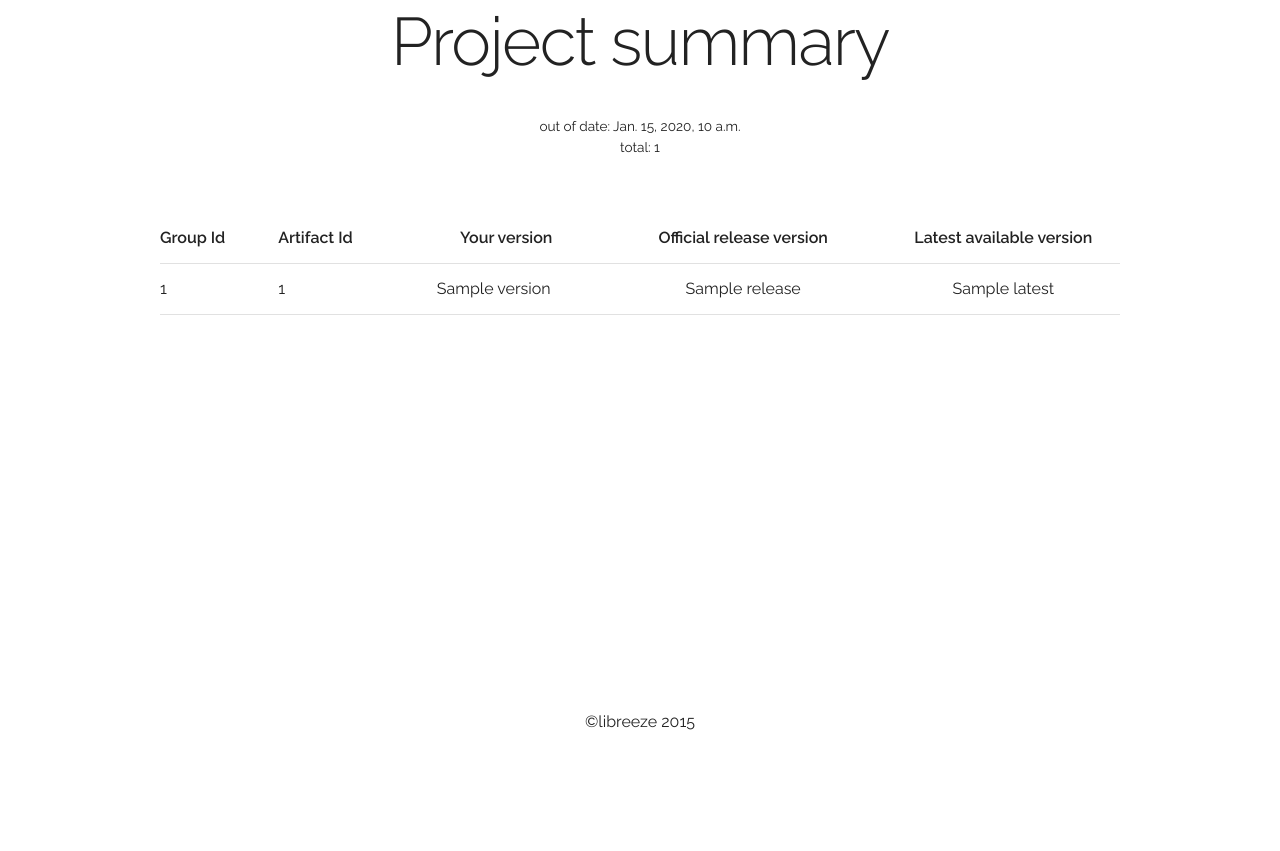
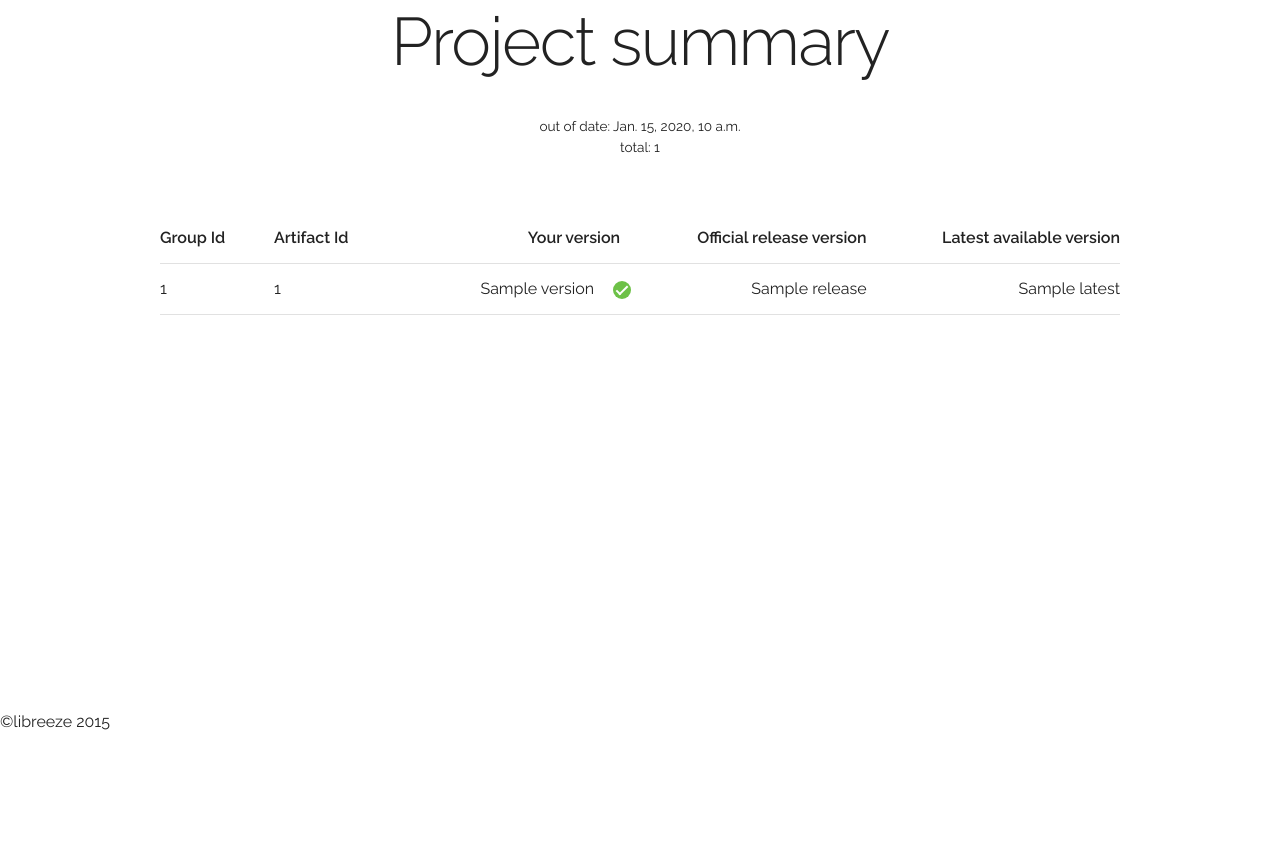
Before and after one commit to markotitel/libreeze, a Django app: template app/templates/app/result.html in a window 1280 px wide. Shown: the part 26-877 px from the top of the page. Run offline with Django 3.2, Linux system fonts and the light colour scheme; the template is opened without the code that fills it: most values are stand-ins (such as "Sample title", 1, 10 or a date in 2020); some libraries are stand-ins or nearby versions.

Commit message:
Added version flags - up-to-date, out-of-date, no-version-information

```diff
--- a/app/static/app/css/lb-main.css
+++ b/app/static/app/css/lb-main.css
@@ -117,6 +117,10 @@
 /*
  * Custom
  */
+
+th {
+	vertical-align: top;
+}
 /*
  * Helper classes
  */
@@ -127,8 +131,12 @@
 	font-size: .75em;
 }
 
-.centered {
+.text-center {
 	text-align: center;
+}
+
+.text-right {
+	text-align: right;
 }
 /* ==========================================================================
    Helper classes
--- a/app/static/app/css/lb-result.css
+++ b/app/static/app/css/lb-result.css
@@ -2,25 +2,106 @@
 /*
  * Custom
  */
+
 caption {
-    font-size: .85em;
-    margin-bottom: 4em;
+	font-size: .85em;
+	margin-bottom: 4em;
 }
 
 .version {
-  padding-right: 40px;
+	padding-right: 25px;
 }
-
+/*
 .warn {
   background-color: #ffe559;
   border: 1px solid #efd442;
   font-size: .8em;
-  float: right;
   color: #666;
   font-weight: bold;
   border-radius: 20px;
   padding: 0 .65em;
 }
+*/
+/*
+.warning {
+	float: right;
+	font-size: .8em;
+	font-weight: bold;
+	color: #666;
+	border-width: 0 11px 18px;
+	border-style: solid;
+	border-color: #F8D201 transparent;
+	background: transparent;
+}
+*/
+
+.v-flag {
+	position: relative;
+	overflow: hidden;
+	padding: 0;
+	margin: 0 0 0 1em;
+}
+
+.v-flag:before,
+.v-flag:after {
+	content: "";
+	position: absolute;
+	top: 50%;
+	left: 0;
+}
+
+.v-flag:before {}
+
+.v-flag:after {}
+
+.v-warn:before {
+	content: "!";
+	color: #000;
+	z-index: 2;
+	left: .65em;
+	margin-top: -10px;
+	font-size: 14px;
+	font-weight: bold;
+}
+
+.v-warn:after {
+	border-width: 0 11px 18px;
+	border-color: #fce04a transparent;
+	background: transparent;
+	z-index: 1;
+	border-style: solid;
+	margin-top: -10px;
+}
+
+.v-ok:before {
+	left: 3px;
+	width: 18px;
+	height: 18px;
+	margin-top: -8px;
+	-webkit-border-radius: 16px;
+	-moz-border-radius: 16px;
+	border-radius: 16px;
+	background: #6dc147;
+}
+
+.v-ok:after {
+	left: .55em;
+	width: 4px;
+	height: 10px;
+	border-width: 0 2px 2px 0;
+	border-style: solid;
+	border-color: #fff;
+	margin-top: -6px;
+	-webkit-transform: rotate(45deg);
+	-moz-transform: rotate(45deg);
+	-ms-transform: rotate(45deg);
+	-o-transform: rotate(45deg);
+	transform: rotate(45deg);
+}
+
+.fix-width {
+	min-width: 10em;
+}
 /*
  * Javascript dependent styles
  */
--- a/app/templates/app/result.html
+++ b/app/templates/app/result.html
@@ -38,18 +38,19 @@
 			<header>libreeze.net</header>
 			<nav></nav>
 		</div>
-    <h2 class="row centered">Project summary</h2>
+		<h2 class="row text-center">Project summary</h2>
 		<div class="row">
 			<div class="column">
 				<table class="u-full-width">
-          <caption>out of date: {{dependencies_out_of_date}} <br/> total: {{dependencies_total_count}}</caption>
+					<caption>out of date: {{dependencies_out_of_date}}
+						<br/> total: {{dependencies_total_count}}</caption>
 					<thead>
 						<tr>
 							<th>Group Id</th>
 							<th>Artifact Id</th>
-              <th class="centered">Your version</th>
-              <th class="centered">Official release version</th>
-              <th class="centered">Latest available version</th>
+							<th class="text-right">Your version</th>
+							<th class="text-right">Official release version</th>
+							<th class="text-right">Latest available version</th>
 						</tr>
 					</thead>
 					<tbody>
@@ -57,15 +58,34 @@
 						<tr>
 							<td>{{ dependency.group_id }}</td>
 							<td>{{ dependency.artifact_id }}</td>
-              <td class="centered version">
+							<td class="text-right version fix-width">
 								{% if dependency.up_to_date == False %}
-                {{ dependency.version }} <span class="warn">!</span>
+									{% if dependency.version %}
+										{{ dependency.version }}
+										<span class="v-flag v-warn"></span>
+									{% else %}
+										--
+										<span class="v-flag"></span>
+									{% endif %}
 								{% else %}
 									{{ dependency.version }}
+									<span class="v-flag v-ok"></span>
 								{% endif %}
 							</td>
-              <td class="centered">{{ dependency.release }}</td>
-              <td class="centered">{{ dependency.latest }}</td>
+							<td class="text-right fix-width">
+								{% if dependency.release %}
+									{{ dependency.release }}
+								{% else %}
+									--
+								{% endif %}
+							</td>
+							<td class="text-right fix-width">
+								{% if dependency.latest %}
+									{{ dependency.latest }}
+								{% else %}
+									--
+								{% endif %}
+							</td>
 						</tr>
 						{% endfor %}
 						<!--
```
Lines whose indentation alone changed are shown as unchanged.
